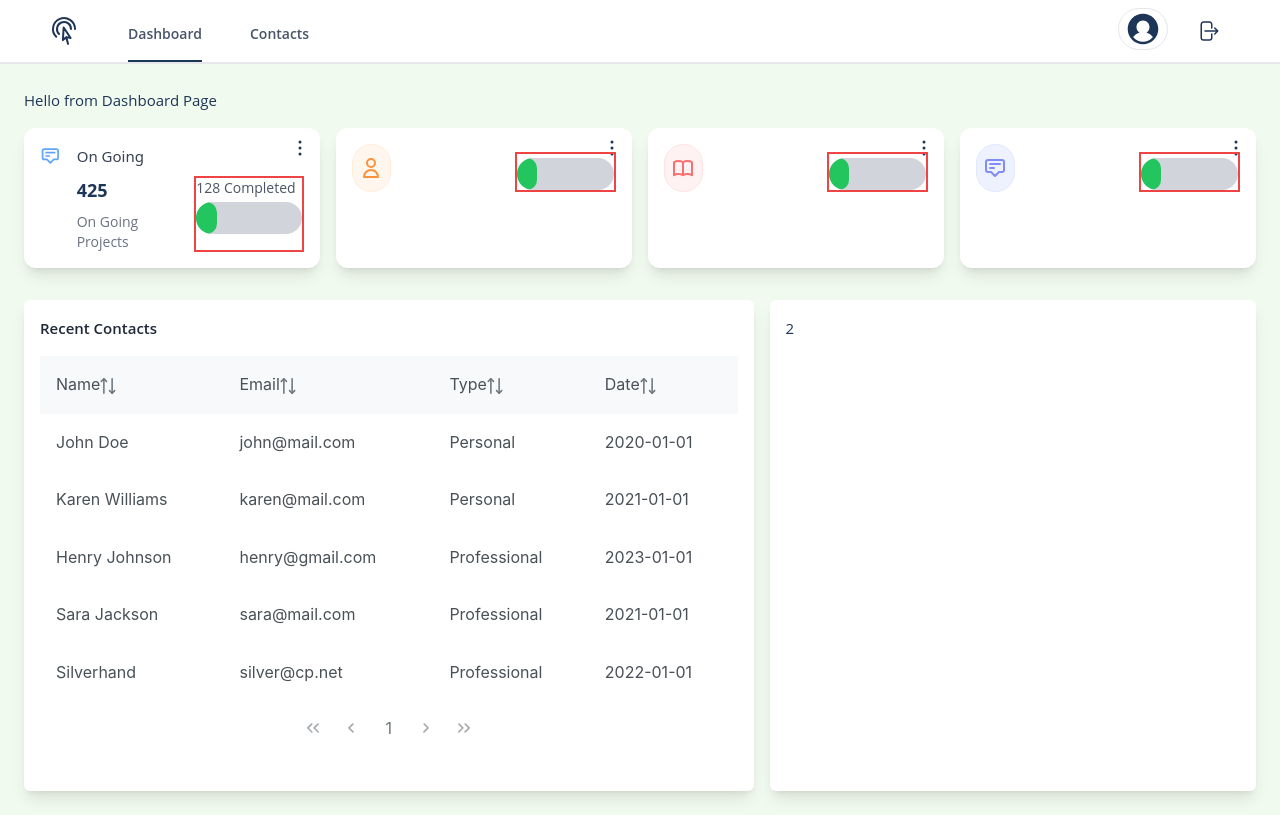
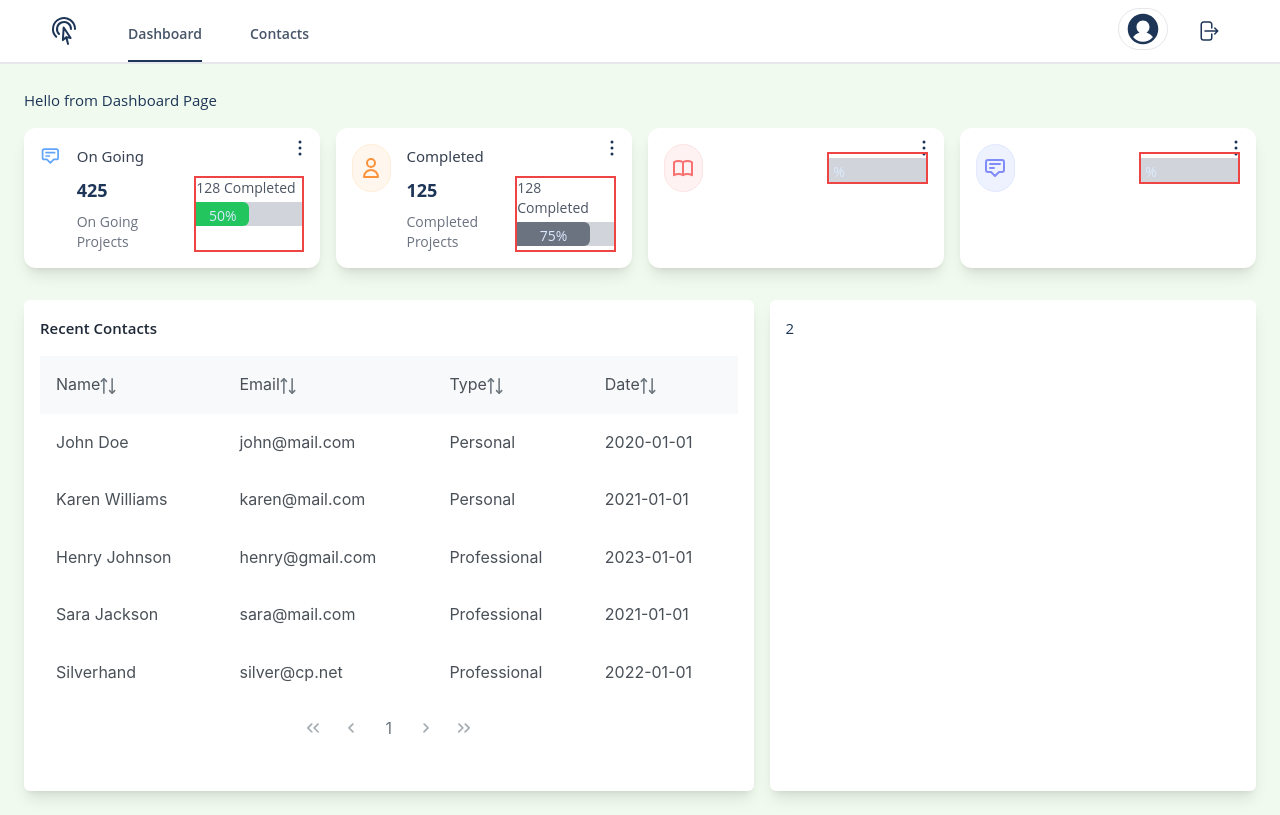
Before and after one commit to takinur/leveling, a Vue app: page / in a window 1280 px wide. Built offline with nearby package versions, Linux system fonts and the light colour scheme.

Commit message:
Dynamic Progress Bar

```diff
--- a/src/components/DashCard.vue
+++ b/src/components/DashCard.vue
@@ -5,7 +5,7 @@ const props = defineProps<{
   title: string
   progress: string
   progText: string
-  color: string
+  progColor: string
   value: string
   subtext: string
 }>()
@@ -39,7 +39,7 @@ const props = defineProps<{
         </div>
         <div class="w-1/2 border-2 border-red-500">
           <p class="mb-1 text-sm text-gray-600">{{ props.progText }}</p>
-          <MinProgress :progress="50" :color="'#fff'"  />
+          <MinProgress :progress="props.progress" :color="props.progColor" />
         </div>
       </div>
     </div>
--- a/src/components/DashboardStats.vue
+++ b/src/components/DashboardStats.vue
@@ -7,7 +7,7 @@ import DashCard from '@/components/DashCard.vue'
       title="On Going"
       progress="50"
       progText="128 Completed"
-      color="bg-green-200"
+      prog-color="bg-green-500"
       value="425"
       subtext="On Going Projects"
     >
@@ -29,7 +29,14 @@ import DashCard from '@/components/DashCard.vue'
       </template>
     </DashCard>
 
-    <DashCard>
+    <DashCard
+      title="Completed"
+      progress="75"
+      progText="128 Completed"
+      prog-color="bg-gray-500"
+      value="125"
+      subtext="Completed Projects"
+    >
       <template #icon>
         <div
           class="flex h-12 w-12 items-center justify-center rounded-full border border-orange-100 bg-orange-50"
@@ -48,12 +55,6 @@ import DashCard from '@/components/DashCard.vue'
               d="M16 7a4 4 0 11-8 0 4 4 0 018 0zM12 14a7 7 0 00-7 7h14a7 7 0 00-7-7z"
             />
           </svg>
-        </div>
-      </template>
-      <template #content>
-        <div class="ml-4">
-          <h2 class="font-semibold">1823 Users</h2>
-          <p class="mt-2 text-sm text-gray-500">Last checked 3 days ago</p>
         </div>
       </template>
     </DashCard>
--- a/src/components/MinProgress.vue
+++ b/src/components/MinProgress.vue
@@ -1,18 +1,18 @@
 <script setup lang="ts">
-//Percentages as props
-
 const props = defineProps<{
-  progress: number
+  progress: string
+  color: string
 }>()
 </script>
 
 <template>
-  <div class="relative h-8 w-full bg-gray-300 rounded-full overflow-hidden">
-    <div class="absolute top-0 left-0 h-full bg-green-500 rounded-full" style="width: 20%"></div>
-    <div class="absolute top-0 right-0 h-full w-0 overflow-hidden">
-      <div
-        class="bg-green-500 h-full w-8 transform rotate-45 origin-bottom-left absolute bottom-0"
-      ></div>
+  <div class="relative flex h-6 w-full overflow-hidden bg-gray-300">
+    <div
+      class="relative top-0 left-0 h-full rounded-r-md p-1 text-center text-sm text-blue-100"
+      :class="props.color"
+      :style="{ width: props.progress + '%' }"
+    >
+      {{ props.progress }}%
     </div>
   </div>
 </template>
```
